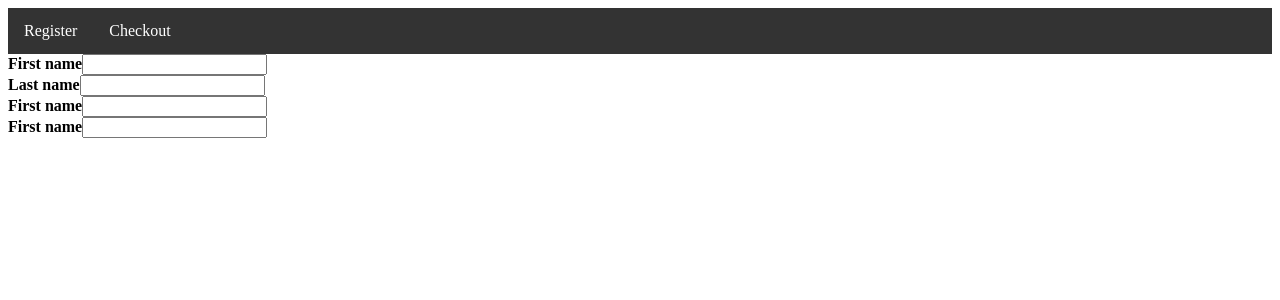
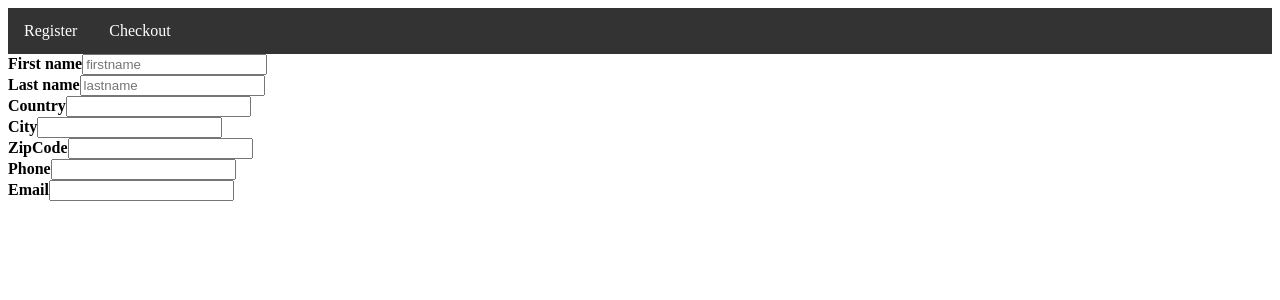
Before and after one commit to UST-Equifax-9wk/RevShop-TeamA, an Angular app in the folder RevShopClient/: page /payment in a window 1280 px wide. Shown: the top 300 px of the page. Built offline with nearby package versions, Linux system fonts and the light colour scheme.

Commit message:
worked on checkout

```diff
--- a/RevShopClient/src/app/payment/payment.component.html
+++ b/RevShopClient/src/app/payment/payment.component.html
@@ -1,16 +1,28 @@
 <div>
     <label><strong>First name</strong></label>
+    <input type="text" placeholder="firstname">
+</div>
+<div>
+    <label><strong>Last name</strong></label>
+    <input type="text" placeholder="lastname">
+</div>
+<div>
+    <label><strong>Country</strong></label>
     <input type="text" placeholder="">
 </div>
 <div>
-    <label><strong>Last name</strong></label>
+    <label><strong>City</strong></label>
     <input type="text" placeholder="">
 </div>
 <div>
-    <label><strong>First name</strong></label>
+    <label><strong>ZipCode</strong></label>
     <input type="text" placeholder="">
 </div>
 <div>
-    <label><strong>First name</strong></label>
+    <label><strong>Phone</strong></label>
     <input type="text" placeholder="">
 </div>
+<div>
+    <label><strong>Email</strong></label>
+    <input type="text" placeholder="">
+</div>
```
Also changed, not shown: 2 other files (tests, documents, lock files or other folders).
